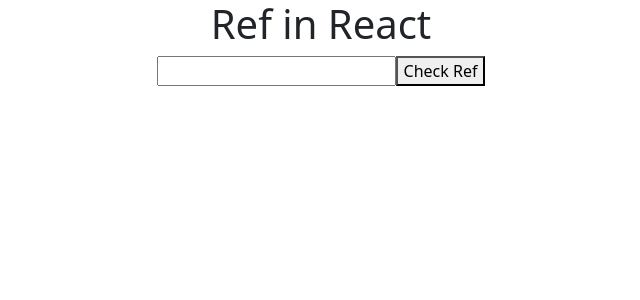
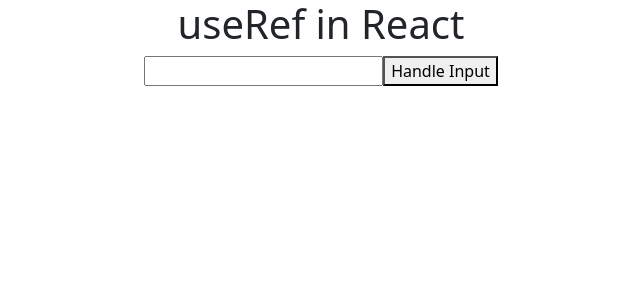
Before and after one commit to NayakVandana/React_js, a React (Create React App) app in the folder blog/: page / in a window 1280 px wide. Shown: the top 300 px of the page, without its empty margins (319-959 px from the left). Built offline with nearby package versions, Linux system fonts and the light colour scheme.

Commit message:
use ref in function component

```diff
--- a/blog/src/App.js
+++ b/blog/src/App.js
@@ -1,31 +1,21 @@
 import './App.css';
-import React,{createRef} from 'react'
-class App extends React.Component {
-  constructor()
+import React,{useRef} from 'react'
+function App() {
+  let inputRef=useRef(null);
+  function controlInput()
   {
-    super();
-    this.inputRef=createRef();
+  //  inputRef.current.value="abc"
+  // inputRef.current.style.display="none"
+  inputRef.current.focus()
   }
-  componentDidMount()
-  {
-    // console.warn(this.inputRef.current.value="1000")
-  }
-  getVal()
-  {
-    console.warn(this.inputRef.current.value)
-    this.inputRef.current.style.color="red"
-    this.inputRef.current.style.backgroundColor="black"
+  return (
+    <div className="App">
+      <h1>useRef in React </h1>
+      <input type="text" ref={inputRef} />
+      <button onClick={controlInput}>Handle Input</button>
+    </div>
+  );
 
-  }
-  render() {
-    return (
-      <div className="App">
-        <h1>Ref in React </h1>
-        <input type="text" ref={this.inputRef}  />
-        <button onClick={()=>this.getVal()}>Check Ref</button>
-      </div>
-    );
-  }
 }
 
 export default App;
```
